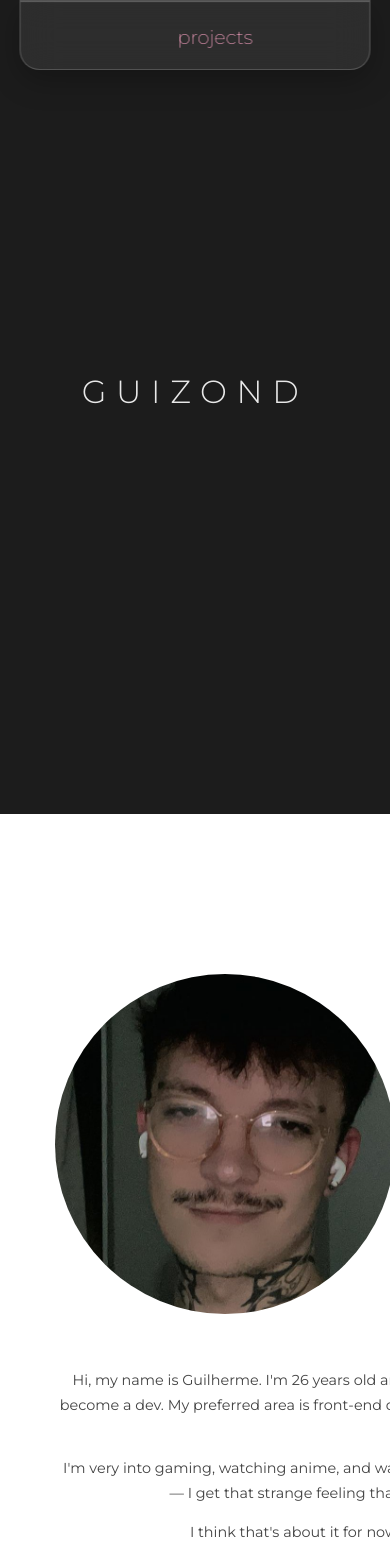
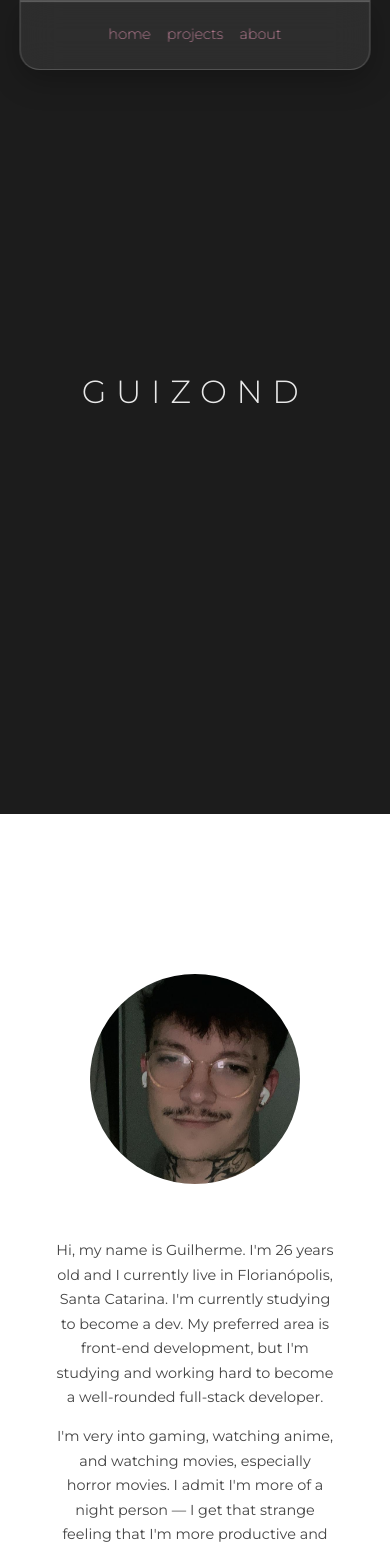
Before and after one commit to guizond/Portfolio, a React (Vite) app: page / in a window 390 px wide. Shown: the top 1551 px of the page. Built offline with nearby package versions, Linux system fonts and the light colour scheme.

Commit message:
final changes in the home.css

```diff
--- a/src/components/Navbar.css
+++ b/src/components/Navbar.css
@@ -37,6 +37,8 @@
 }
 
 .nav-inner {
+  width: 100%;
+  height: 100%;
   display: flex;
   align-items: center;
   justify-content: center;
@@ -46,6 +48,9 @@
 .nav-links {
   display: flex;
   gap: 200px;
+  list-style: none;
+  margin: 0;
+  padding: 0;
 }
 
 .nav-links a {
@@ -61,3 +66,19 @@
 .nav-links a:hover {
   color: #f7a1c1;
 }
+
+@media (max-width: 768px) {
+  .nav-links {
+    gap: 24px;
+  }
+
+  .nav-links a {
+    font-size: 0.9rem;
+  }
+}
+
+@media (max-width: 480px) {
+  .nav-links {
+    gap: 16px;
+  }
+}
--- a/src/pages/Home/Home.css
+++ b/src/pages/Home/Home.css
@@ -46,16 +46,17 @@
   align-items: center;
 }
 
-.about-image {
+.home-about-image {
   width: 340px;
   height: 340px;
   border-radius: 50%;
   background: #d9d9d9;
   overflow: hidden;
   margin: 0 auto;
+  min-width: 0;
 }
 
-.about-image img {
+.home-about-image img {
   width: 100%;
   height: 100%;
   object-fit: cover;
@@ -66,6 +67,7 @@
   line-height: 1.7;
   color: #444;
   max-width: 600px;
+  min-width: 0;
 }
 
 /* =====================
@@ -82,13 +84,14 @@
   .about-text {
     max-width: 100%;
     margin: 0 auto;
+    min-width: 0;
   }
 }
 
 @media (max-width: 480px) {
-  .about-image {
-    width: 240px;
-    height: 240px;
+  .home-about-image {
+    width: 210px;
+    height: 210px;
   }
 
   .hero-title {
--- a/src/pages/Home/Home.tsx
+++ b/src/pages/Home/Home.tsx
@@ -13,7 +13,7 @@ export default function Home() {
       {/* ABOUT PREVIEW */}
         <section className="about-preview">
         <div className="home-about-inner">
-            <div className="about-image">
+            <div className="home-about-image">
               <img src={profile} alt="profile" />
             </div>
 
```
